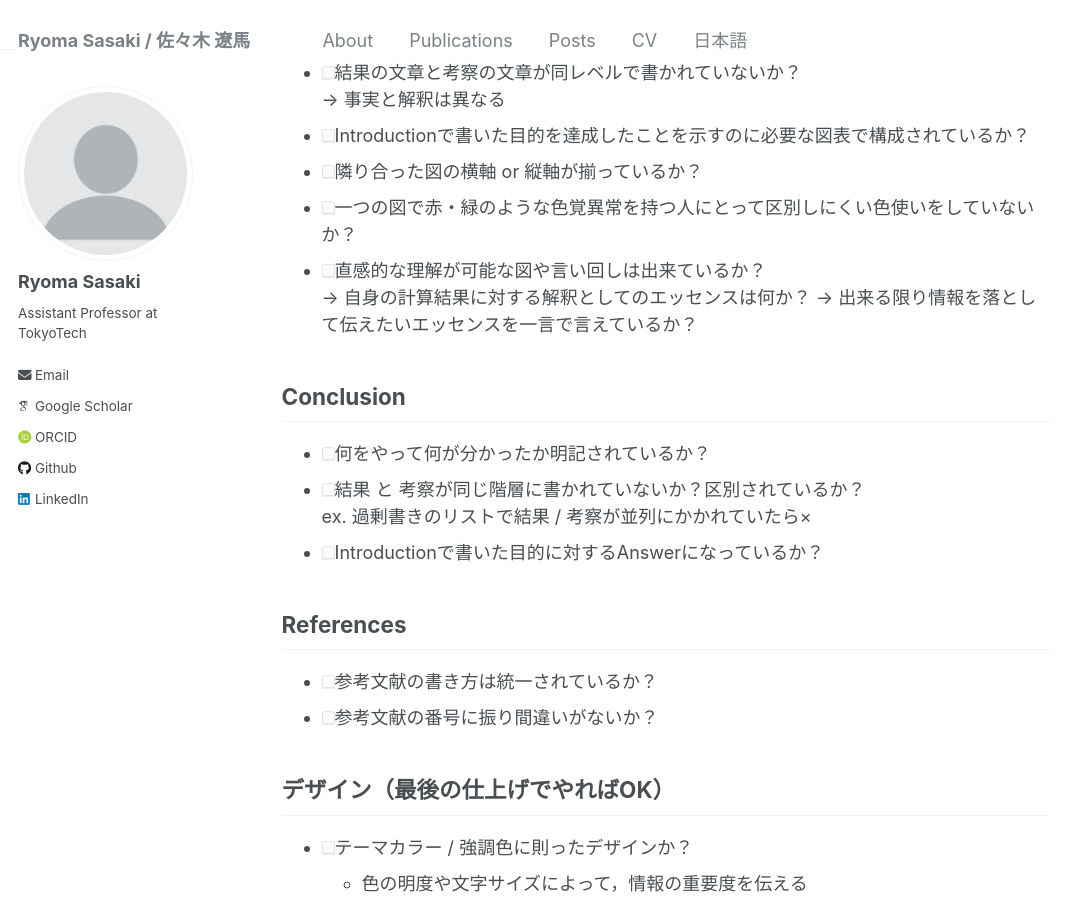
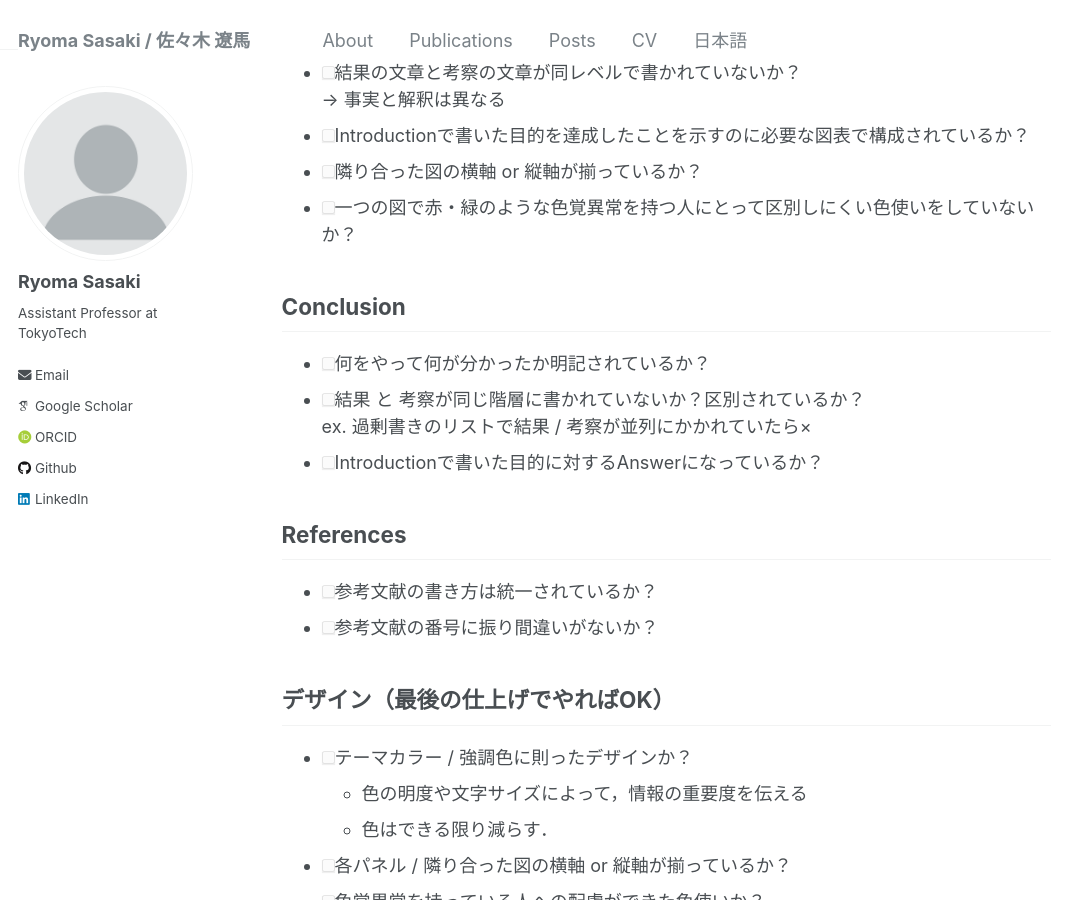
Before and after one commit to srak-uf/srak-uf.github.io, a Jekyll site: the page built from _posts/2025-09-25-presentation-checklist.md, in a window 1280 px wide and 900 px high, scrolled down 3721 px. Shown: the whole window, without its empty margins (0-1080 px from the left). Built offline with Jekyll 4.4.1, drawn with Linux system fonts in a browser that asks for light colours; some web fonts are replaced.

Commit message:
Update 2025-09-25-presentation-checklist.md

```diff
--- a/_posts/2025-09-25-presentation-checklist.md
+++ b/_posts/2025-09-25-presentation-checklist.md
@@ -105,9 +105,6 @@ tags:
 - [ ] Introductionで書いた目的を達成したことを示すのに必要な図表で構成されているか？
 - [ ] 隣り合った図の横軸 or 縦軸が揃っているか？
 - [ ] 一つの図で赤・緑のような色覚異常を持つ人にとって区別しにくい色使いをしていないか？
-- [ ] 直感的な理解が可能な図や言い回しは出来ているか？
-      &rarr; 自身の計算結果に対する解釈としてのエッセンスは何か？
-      &rarr; 出来る限り情報を落として伝えたいエッセンスを一言で言えているか？
 
 ## Conclusion
 - [ ] 何をやって何が分かったか明記されているか？
```
